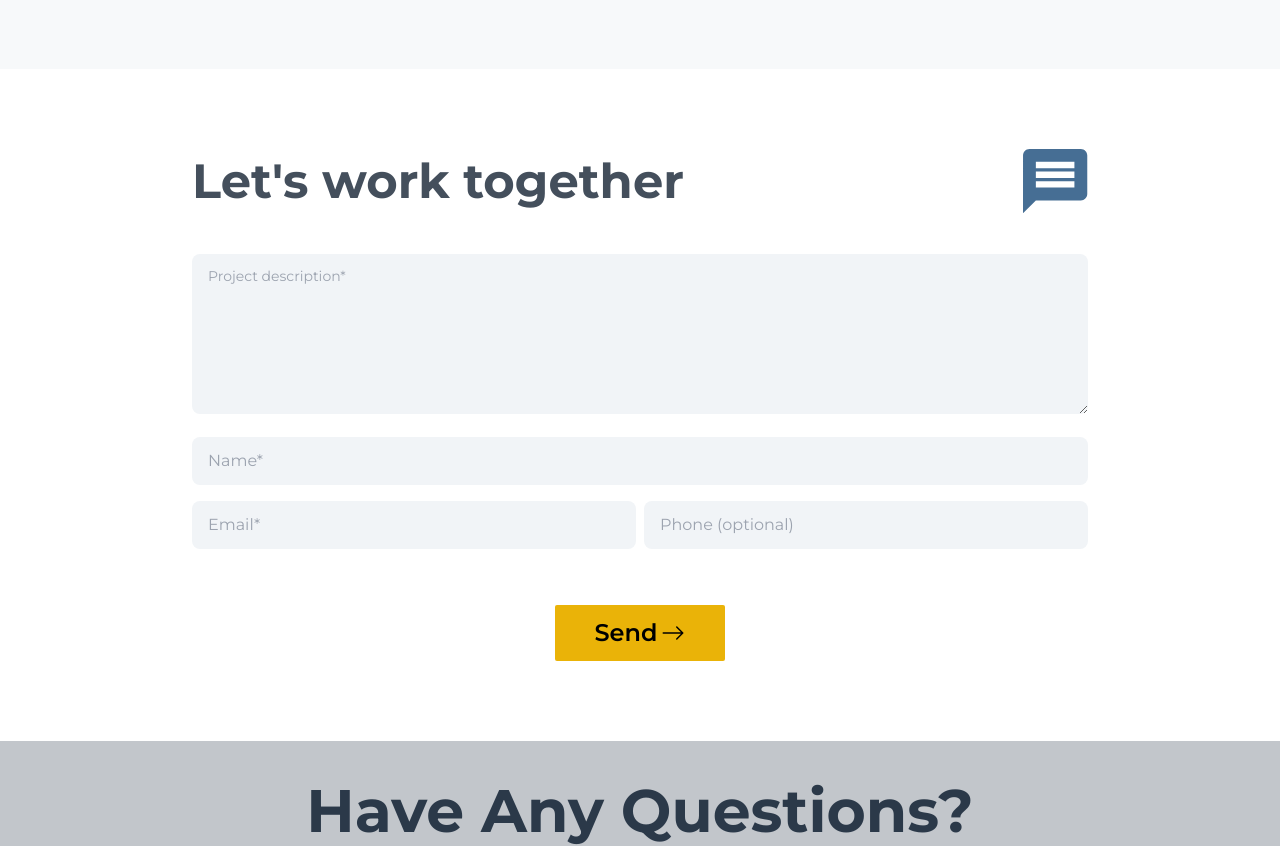
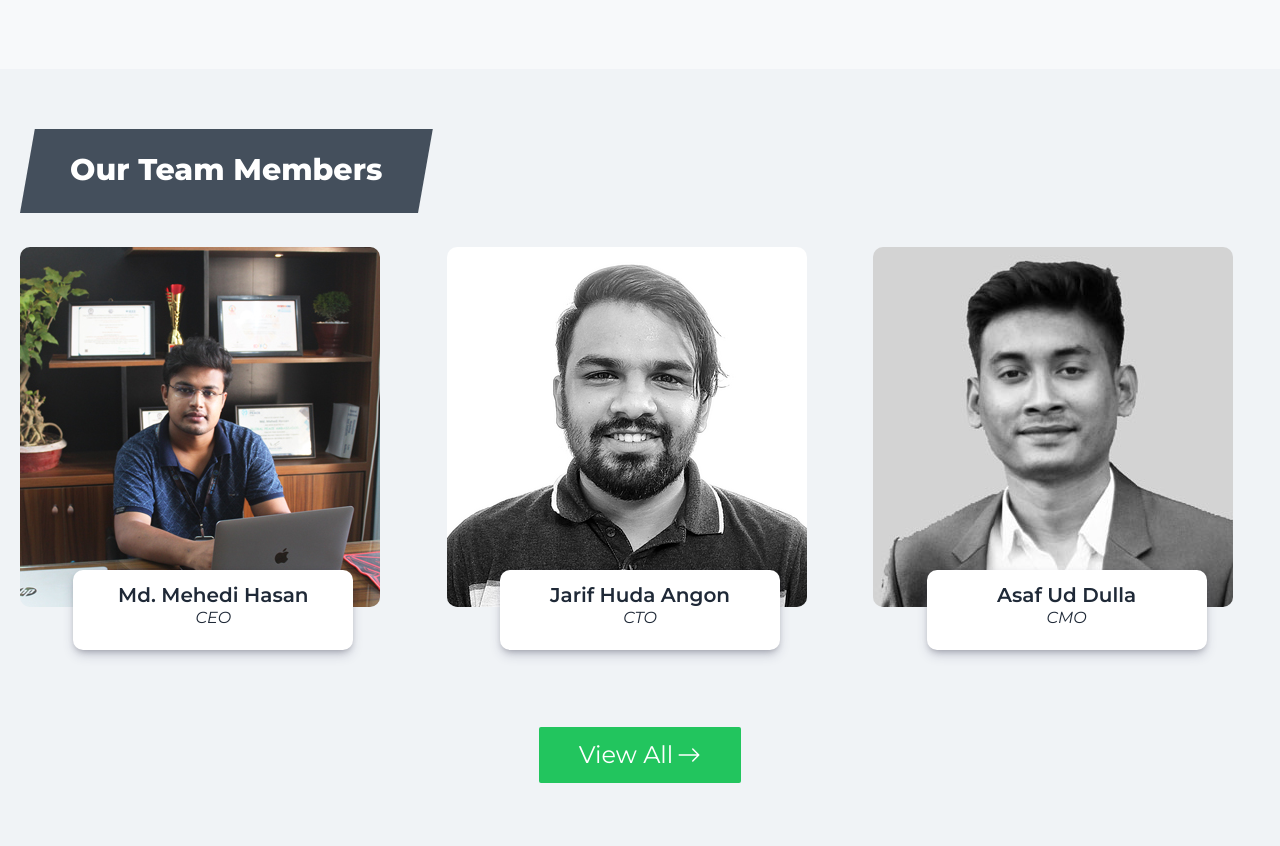
Before and after one commit to The-Virtual-BD/sunRise, a Next.js app: page / in a window 1280 px wide. Shown: the part 5100-5946 px from the top of the page. Built offline with nearby package versions, Linux system fonts and the light colour scheme.

Commit message:
added sunrise home page

```diff
--- /dev/null
+++ b/components/Homepage/Team.js
@@ -0,0 +1,78 @@
+import React from 'react';
+import { teamMember } from '../sharedPage/StaticData';
+import Link from 'next/link';
+import { BsArrowRight } from 'react-icons/bs';
+
+const Team = () => {
+    return (
+        <div className='text-paraclr py-20 px-5 '>
+
+            <div className='max-w-7xl mx-auto'>
+                <span className='header-design'>
+                    Our Team Members
+                </span>
+            </div>
+
+            <div className="grid grid-cols-1 lg:grid-cols-3 gap-20 lg:gap-10 lg:gap-y-20 mt-14 mb-20  max-w-7xl mx-auto">
+                {teamMember.map((team) => (
+                    <MemberCard key={team.id} team={team} />
+                ))}
+            </div>
+
+            <div className='flex items-center justify-center'>
+                <button className="bg-green-500 hover:bg-green-700 rounded-sm text-white px-6 lg:px-10 py-1.5 lg:py-3 text-bold text-lg lg:text-2xl mt-10">
+                    <Link href={"/"} className='flex items-center gap-1'>
+                        <span>View All</span> <BsArrowRight />
+                    </Link>
+                </button>
+            </div>
+        </div>
+    );
+};
+
+export default Team;
+
+
+const MemberCard = ({ team }) => {
+    const { id, name, img, designation, linkedIn, github } = team;
+    return (
+        <div>
+            <div className="team_card ">
+                <div className="team_img">
+                    <img src={img} alt={name} />
+                </div>
+
+                <div className="team_info">
+                    <h2 className="font-semibold">{name}</h2>
+                    <p className="italic">{designation}</p>
+
+                    {/* <div className="team_social">
+						<div className="flex items-center gap-3 justify-center">
+							<div className="team_social_icon">
+								<Link href={"#"}>
+									<BsFacebook />
+								</Link>
+							</div>
+							<div className="team_social_icon">
+								<Link href={"#"}>
+									<BsTwitter />
+								</Link>
+							</div>
+							<div className="team_social_icon">
+								<Link href={"#"}>
+									<BsInstagram />
+								</Link>
+							</div>
+							<div className="team_social_icon">
+								<Link href={"#"}>
+									<BsLinkedin />
+								</Link>
+							</div>
+						</div>
+					</div> */}
+
+                </div>
+            </div>
+        </div>
+    );
+};
--- a/components/sharedPage/StaticData.js
+++ b/components/sharedPage/StaticData.js
@@ -150,6 +150,57 @@ export const blogs = [
 		details: "Lorem ipsum dolor sit, amet consectetur adipisicing elit. Maiores mollitia sit velit numquam, commodi veritatis, ea quos reprehenderit libero ex, odio ut a facere molestias",
 		img: "/images/img-news-03.jpg"
 	},
+];
+
+export const teamMember = [
+	{
+		id: 1,
+		name: "Md. Mehedi Hasan",
+		designation: "CEO",
+		img: "/assets/team/mehedi_hasan_CEO.jpg",
+		linkedIn: "#",
+		github: "#",
+	},
+	{
+		id: 2,
+		name: "Jarif Huda Angon",
+		designation: "CTO",
+		img: "/assets/team/Jarif-Huda-Angon.png",
+		linkedIn: "#",
+		github: "#",
+	},
+	{
+		id: 3,
+		name: "Asaf Ud Dulla",
+		designation: "CMO",
+		img: "/assets/team/asaf-kakon.jpg",
+		linkedIn: "#",
+		github: "#",
+	},
+	/* {
+		id: 4,
+		name: "Md. Mehedi Hasan",
+		designation: "CEO",
+		img: "/assets/team/mehedi_hasan_CEO.jpg",
+		linkedIn: "#",
+		github: "#",
+	},
+	{
+		id: 5,
+		name: "Jarif Huda Angon",
+		designation: "CTO",
+		img: "/assets/team/Jarif-Huda-Angon.png",
+		linkedIn: "#",
+		github: "#",
+	},
+	{
+		id: 6,
+		name: "Asaf Ud Dulla",
+		designation: "CMO",
+		img: "/assets/team/asaf-kakon.jpg",
+		linkedIn: "#",
+		github: "#",
+	}, */
 ];
 
 
@@ -345,54 +396,3 @@ export const productsData = [
 		Featimg: "/assets/Banner.png",
 	},
 ];
-
-export const teamMember = [
-	{
-		id: 1,
-		name: "Md. Mehedi Hasan",
-		designation: "CEO",
-		img: "/assets/team/mehedi_hasan_CEO.jpg",
-		linkedIn: "#",
-		github: "#",
-	},
-	{
-		id: 2,
-		name: "Jarif Huda Angon",
-		designation: "CTO",
-		img: "/assets/team/Jarif-Huda-Angon.png",
-		linkedIn: "#",
-		github: "#",
-	},
-	{
-		id: 3,
-		name: "Asaf Ud Dulla",
-		designation: "CMO",
-		img: "/assets/team/asaf-kakon.jpg",
-		linkedIn: "#",
-		github: "#",
-	},
-	/* {
-		id: 4,
-		name: "Md. Mehedi Hasan",
-		designation: "CEO",
-		img: "/assets/team/mehedi_hasan_CEO.jpg",
-		linkedIn: "#",
-		github: "#",
-	},
-	{
-		id: 5,
-		name: "Jarif Huda Angon",
-		designation: "CTO",
-		img: "/assets/team/Jarif-Huda-Angon.png",
-		linkedIn: "#",
-		github: "#",
-	},
-	{
-		id: 6,
-		name: "Asaf Ud Dulla",
-		designation: "CMO",
-		img: "/assets/team/asaf-kakon.jpg",
-		linkedIn: "#",
-		github: "#",
-	}, */
-];
--- a/pages/_app.js
+++ b/pages/_app.js
@@ -24,3 +24,6 @@ function MyApp({ Component, pageProps }) {
 }
 
 export default MyApp;
+
+
+///<script type="text/javascript">window.$crisp=[];window.CRISP_WEBSITE_ID="27765c31-8c13-47c2-8226-1ff540e53001";(function(){d=document;s=d.createElement("script");s.src="https://client.crisp.chat/l.js";s.async=1;d.getElementsByTagName("head")[0].appendChild(s);})();</script>
--- a/pages/index.js
+++ b/pages/index.js
@@ -9,6 +9,7 @@ import StrategicServices from "../components/Homepage/StrategicServices";
 import Implementation from "../components/Homepage/Implementation";
 import Form from "../components/Homepage/Form";
 import Blogs from "../components/Homepage/Blogs";
+import Team from "../components/Homepage/Team";
 
 export default function Home() {
 	return (
@@ -24,6 +25,7 @@ export default function Home() {
 				<Whatweoffer />
 				<StrategicServices />
 				<Implementation />
+				<Team />
 				<Form />
 				<Faqs />
 				<Blogs />
--- a/styles/team.css
+++ b/styles/team.css
@@ -82,9 +82,9 @@
 	color: #00b2e2;
 }
 
-.team_card:hover .team_info {
+/* .team_card:hover .team_info {
 	height: 100px;
-}
+} */
 
 .team_card:hover .team_social {
 	transform: translateY(-20px);
```
